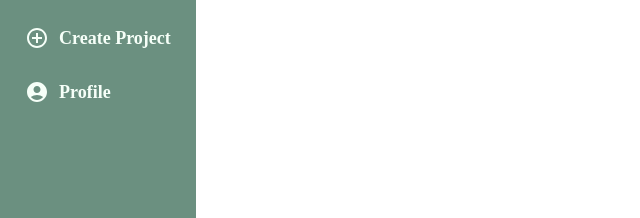
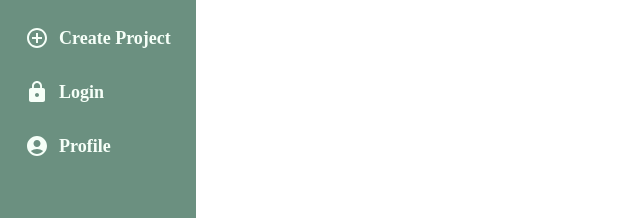
Before and after one commit to Gklf5/SMM, a React (Create React App) app: page / in a window 1280 px wide. Shown: the part 326-544 px from the top of the page, without its empty margins (0-640 px from the left). Built offline with nearby package versions, Linux system fonts and the light colour scheme.

Commit message:
update
changes

```diff
--- a/src/components/menu/Menu.jsx
+++ b/src/components/menu/Menu.jsx
@@ -9,6 +9,7 @@ import NotificationsIcon from "@mui/icons-material/Notifications";
 import AddCircleOutlineIcon from "@mui/icons-material/AddCircleOutline";
 import FolderIcon from "@mui/icons-material/Folder"; // New icon for projects
 import AccountCircleIcon from "@mui/icons-material/AccountCircle"; // New icon
+import LockIcon from "@mui/icons-material/Lock"; // Icon for login
 import "./Menu.css"; // Import CSS styles
 
 const Menu = () => {
@@ -48,11 +49,15 @@ const Menu = () => {
             <span>{currentUser.username}</span>
           </div>
         ) : (
-          <Link to="/profile" className="sidenav__button"> {/* Changed from "login" to "profile" */}
-            <AccountCircleIcon /> {/* Icon changed to AccountCircleIcon */}
-            <span>Profile</span>
+          <Link to="/login" className="sidenav__button"> {/* Link to the login page */}
+            <LockIcon />
+            <span>Login</span>
           </Link>
         )}
+        <Link to="/profile" className="sidenav__button"> {/* Link to the profile page */}
+          <AccountCircleIcon />
+          <span>Profile</span>
+        </Link>
       </div>
     </div>
   );
```
